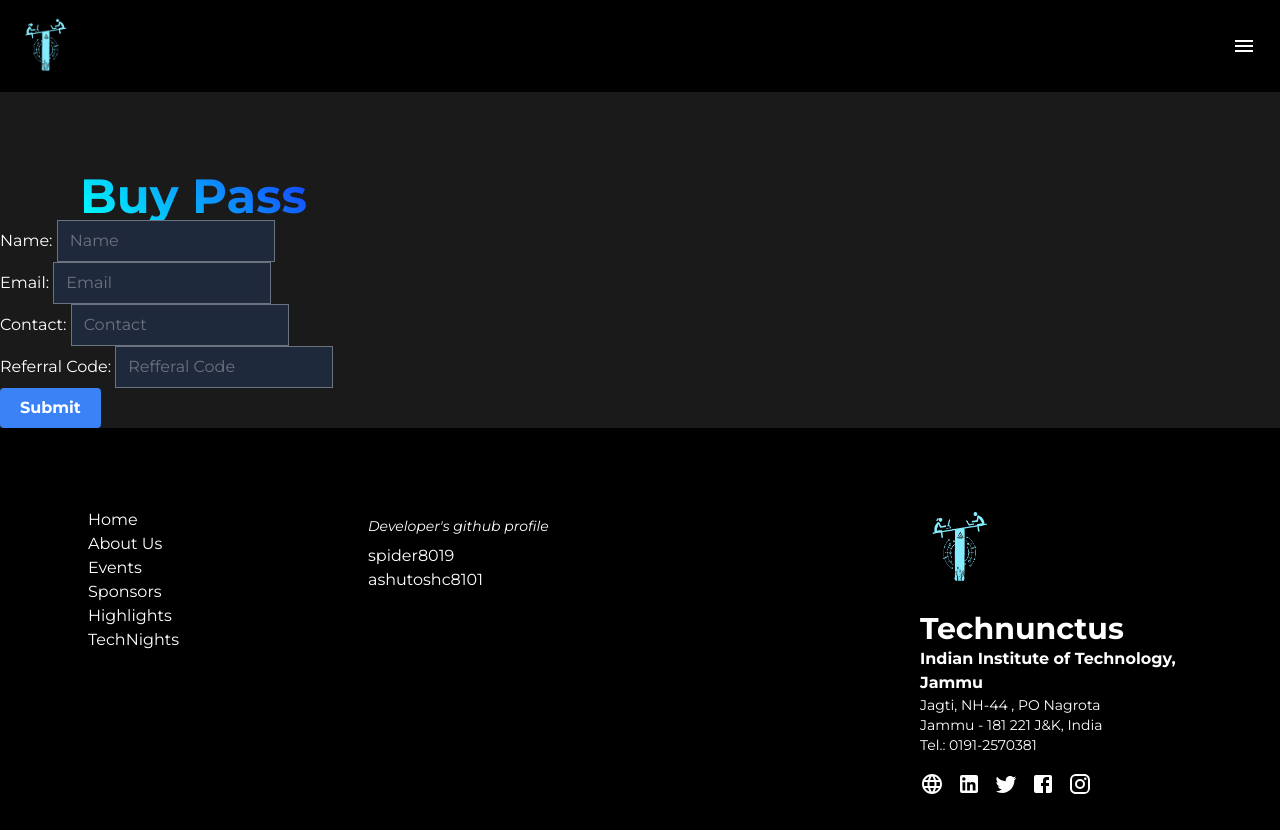
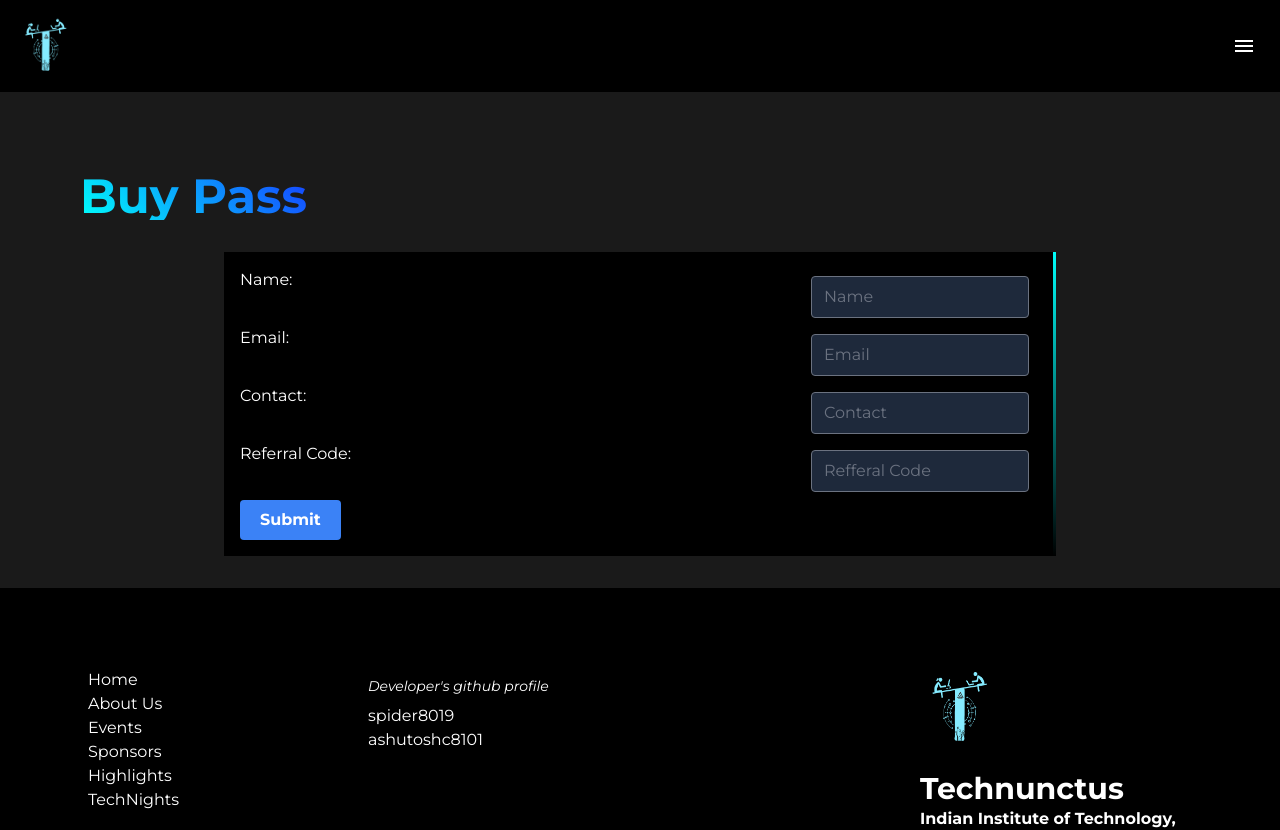
Before and after one commit to aaravjn/technunctus-2023-sec, a Next.js app: page /buy_pass in a window 1280 px wide. Shown: the top 830 px of the page. Built offline with nearby package versions, Linux system fonts and the light colour scheme.

Commit message:
abuy pass

```diff
--- a/components/Drawers.js
+++ b/components/Drawers.js
@@ -54,13 +54,22 @@ export default function TemporaryDrawer({ title, image, description, broughtToYo
                                     <p className="font-bold text-4xl">{title}</p>
                                     <p className=" mt-4">{description}</p>
                                     <div className="mt-4">
-                                        <button className='border border-[#00fffb] gradientButton'
+                                        {
+                                            drive_link.length!==0
+                                            &&
+                                            <button className='border border-[#00fffb] gradientButton'
                                             onClick={()=>window.open(drive_link)}
                                             style={{background:"Transparent",marginRight:"1rem"}}
                                             >Brochure</button>
-                                        <button className="gradientButton"
-                                          onClick={()=>window.open(reg_url)}
-                                        >Register on D2C</button>
+                                        }
+                                        {
+                                            reg_url.length!==14
+                                            &&
+                                            <button className="gradientButton"
+                                            onClick={()=>window.open(reg_url)}
+                                            >Register on D2C</button>
+                                        }
+
                                     </div>
                                 </div>
                             </div>
--- a/pages/buy_pass/index.js
+++ b/pages/buy_pass/index.js
@@ -8,10 +8,12 @@ const BuyPass = () => {
         name: '',
         email: '',
         contact: '',
-      amount: 500
+        amount: 50000
     })
 
     const [referral, setReferral] = useState('');
+    const [loading,isLoading]=useState(false)
+    const [confirmed,isConfirmed]=useState(false)
 
     let handleFormDataChange = (key, event) => {
         setFormData({
@@ -30,32 +32,33 @@ const BuyPass = () => {
 
     let submit = (e) => {
         e.preventDefault();
+        isLoading(false)
 
         let options = {
-        key: 'rzp_test_q1n5qO0HzE0Usf',
+            key: 'rzp_live_74iVjJTVpvaLgZ',
             amount: formData.amount,
-        name: '',
+            name: formData.name,
             description: '',
             order_id: '',
             handler: (resp) => {
-            console.log(resp);
-            axios.post('http://localhost:8080/buy_pass', {
+                axios.post('https://technun.herokuapp.com/buy_pass', {
                     payment_id: resp.razorpay_payment_id,
                     formData,
                     referral
                 }).then((response) => {
                     console.log(response);
+                    isLoading(false)
                 }).catch((error) => {
                     console.log(error);
                 });
             },
             prefill: {
-            name: 'Ashutosh Chauhan',
-            email: 'ashutoshc8101@gmail.com',
-            contact: '9816092935'
+                name: formData.name,
+                email: formData.email,
+                contact: formData.phone,
             },
             notes: {
-            address: 'Hello world'
+                address: 'Indian Institute of Technology Jammu'
             },
             theme: {
                 color: '#528ff0'
@@ -68,6 +71,21 @@ const BuyPass = () => {
 
     return (
         <div>
+            {
+                loading
+                &&
+                <div className="fixed t-0 l-0 z-40 w-full h-screen grid place-items-center bg-[#0000004e]">
+                        <p className="text-white text-4xl">Loading...</p>
+                </div>
+            }
+            {
+                confirmed
+                &&
+                <div className="fixed t-0 l-0 z-40 w-full h-screen grid place-items-center bg-[#0000004e]">
+                        <p className="text-white text-8xl">Congrats</p>
+                        <p className="text-4xl text-white">Check your mail id for pass</p>
+                </div>
+            }
             <Head>
                 <title>
                     Buy Pass - Technunctus
@@ -75,22 +93,23 @@ const BuyPass = () => {
             </Head>
             <p className='text-5xl font-bold gradientText m-4 sm:m-20 sm:mb-0 inline-block'>Buy Pass</p>
 
-        <form onSubmit={submit}>
-            <div>
+            <div className="grid place-items-center p-4 ">
+                <form onSubmit={submit} className="m-4 p-4 bg-[#000] w-2/3 gradientRightBorder">
+                    <div className="flex justify-between">
                         <label>Name: </label>
-                <input type="text" className="form-input bg-slate-800" placeholder='Name' value={formData.name} onChange={(e) => handleFormDataChange('name', e)} required />
+                        <input type="text" className=" bg-slate-800 rounded m-2" placeholder='Name' value={formData.name} onChange={(e) => handleFormDataChange('name', e)} required />
                     </div>
-            <div>
+                    <div className="flex justify-between">
                         <label>Email: </label>
-                <input type="email" className="form-input bg-slate-800" placeholder='Email' value={formData.email} onChange={(e) => handleFormDataChange('email', e)} required />
+                        <input type="email" className=" bg-slate-800 rounded m-2" placeholder='Email' value={formData.email} onChange={(e) => handleFormDataChange('email', e)} required />
                     </div>
-            <div>
+                    <div className="flex justify-between">
                         <label>Contact: </label>
-                <input type="text" className="form-input bg-slate-800" placeholder='Contact' value={formData.contact} onChange={(e) => handleFormDataChange('contact', e)}  />
+                        <input type="text" className=" bg-slate-800 rounded m-2" placeholder='Contact' value={formData.contact} onChange={(e) => handleFormDataChange('contact', e)} />
                     </div>
-            <div>
+                    <div className="flex justify-between">
                         <label>Referral Code: </label>
-                <input type="text" className="form-input bg-slate-800" placeholder='Refferal Code' value={referral} onChange={(e) => setReferral(e.target.value)} />
+                        <input type="text" className=" bg-slate-800 rounded m-2" placeholder='Refferal Code' value={referral} onChange={(e) => setReferral(e.target.value)} />
                     </div>
                     <div>
                         <input type="submit" className="bg-blue-500 text-white font-bold inline-block px-5 py-2 rounded cursor-pointer" value="Submit" />
@@ -98,6 +117,8 @@ const BuyPass = () => {
                 </form>
 
             </div>
+
+        </div>
     )
 }
 
```
Also changed, not shown: 1 other file (tests, documents, lock files or other folders). Lines whose indentation alone changed are shown as unchanged.
